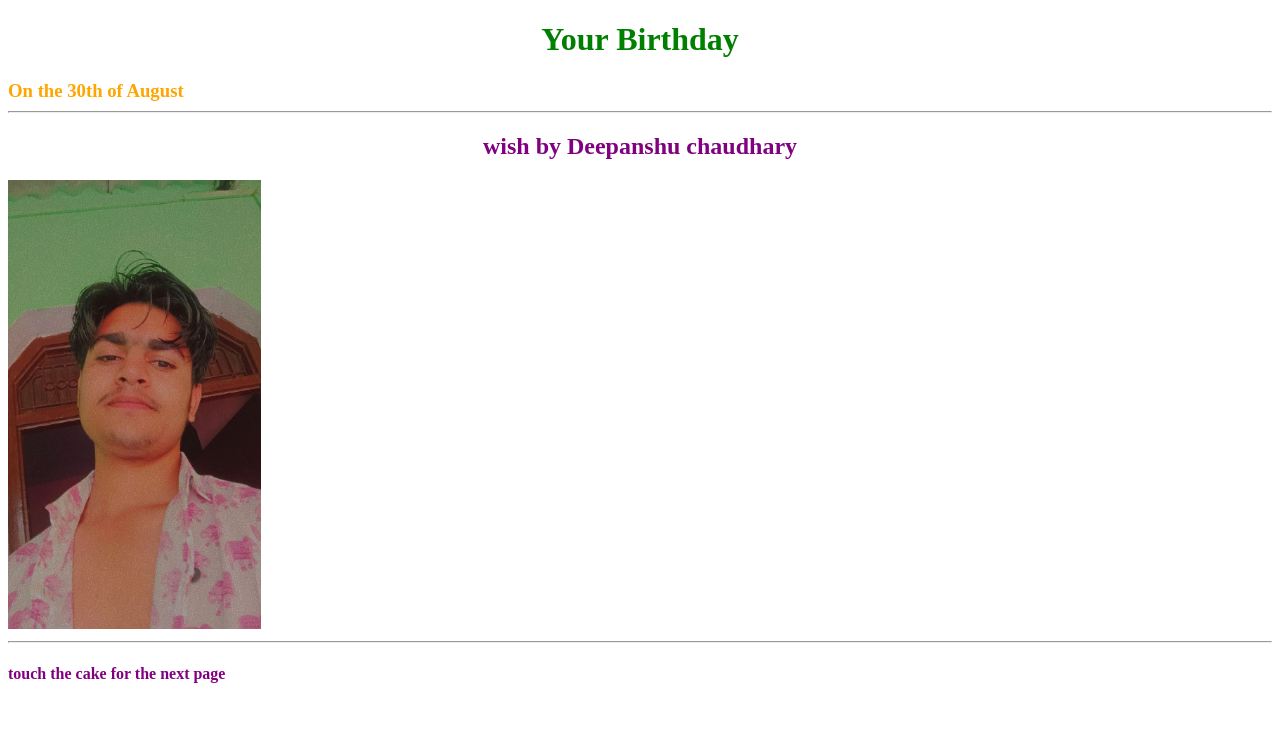
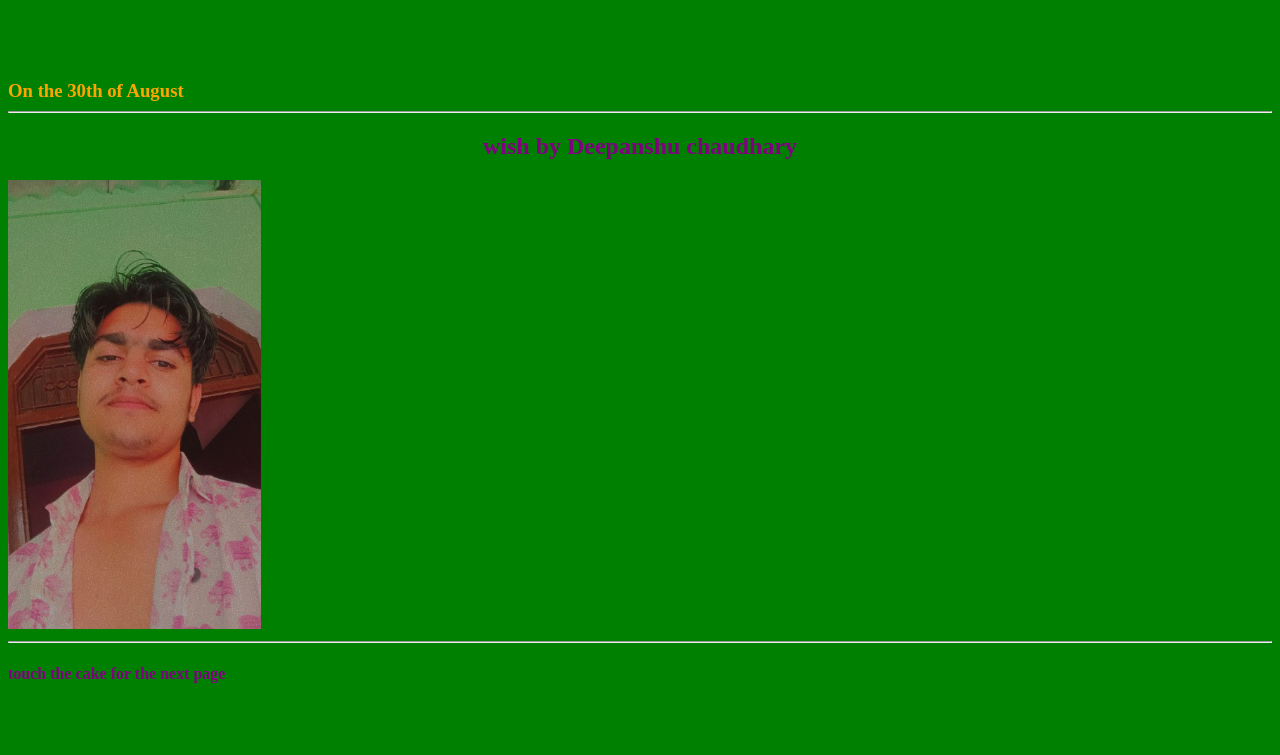
Before and after one commit to Dchaudhary007/html, a plain HTML site: page index.html in a window 1280 px wide. Shown: the top 755 px of the page. Drawn offline with Linux system fonts and the light colour scheme.

Commit message:
Update index.html

```diff
--- a/index.html
+++ b/index.html
@@ -1,12 +1,6 @@
 <!DOCTYPE html>
-<html background="green">
-  <head>
-    <style>
-      *{
-        background-color:sage;
-      }
-    </style>
-  </head>
+<html style="background:green">
+
 <body>
 <h1 align="center"><font color="Green">Your Birthday </h1>
 <h3 ><font color="orange"> On the 30th of August<hr></h3>
```
